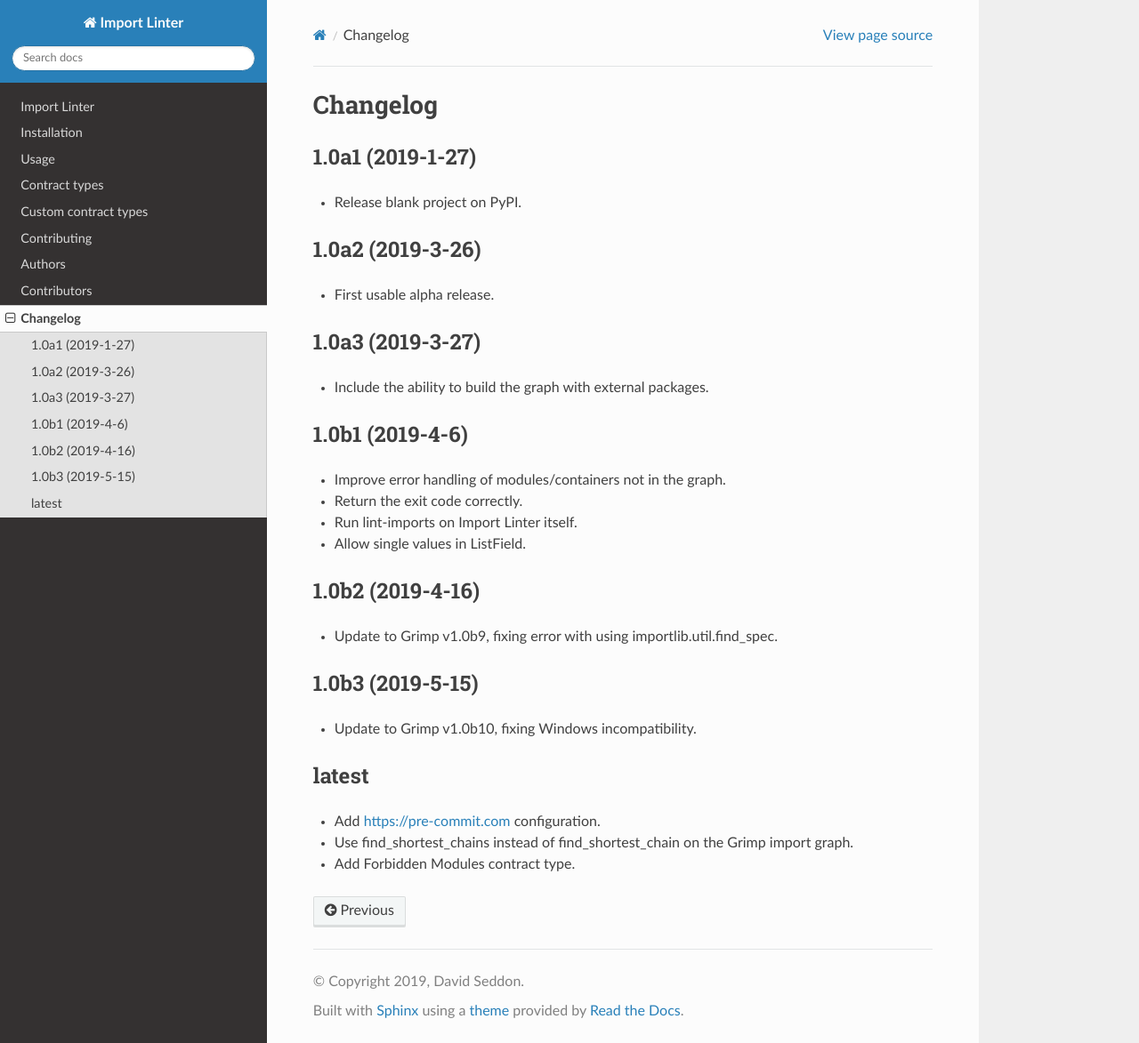
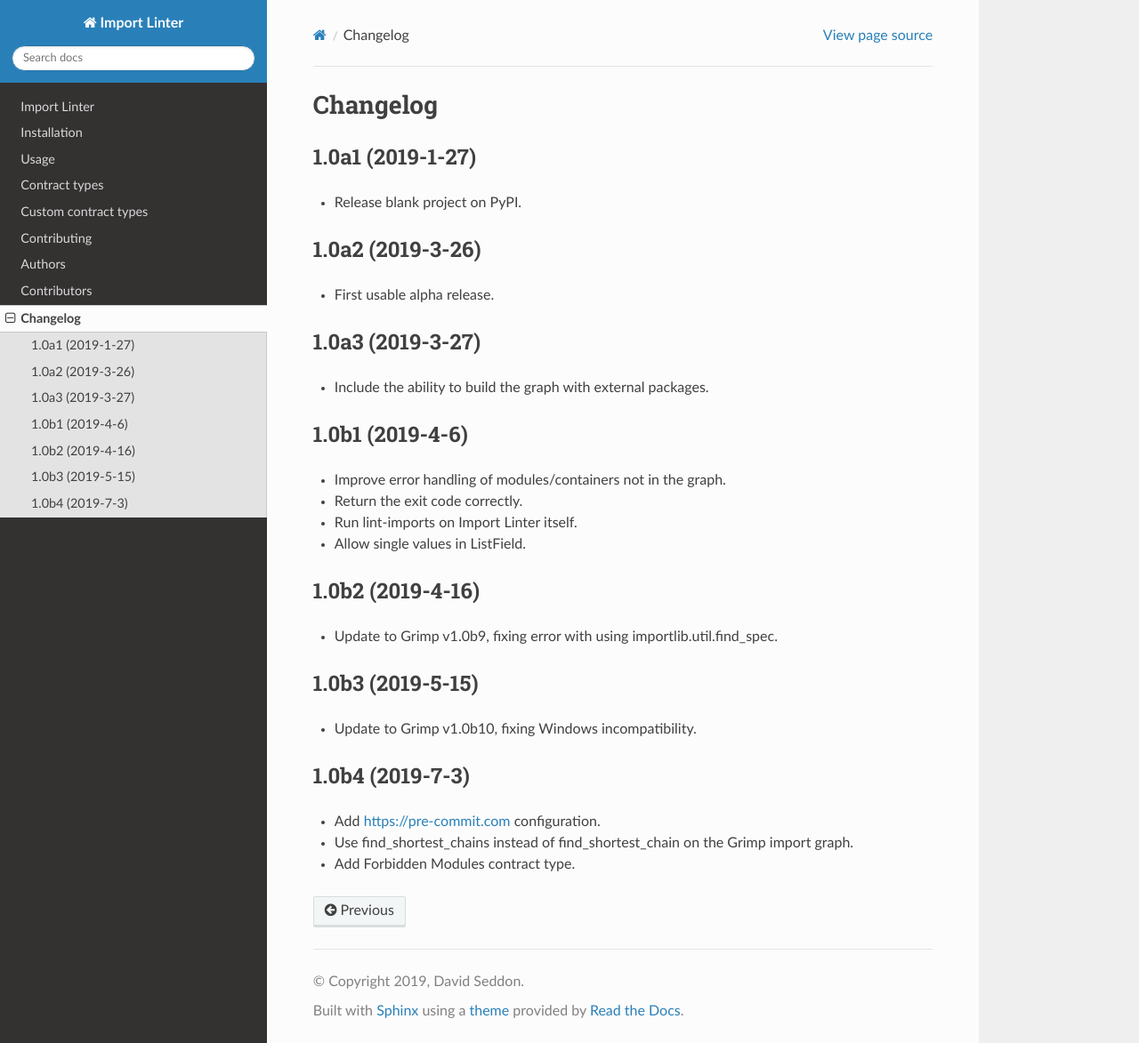
Before and after one commit to seddonym/import-linter, a Sphinx documentation site: the page built from docs/changelog.rst, in a window 1280 px wide and 1173 px high. Shown: the whole window at 89% size. Built offline with Sphinx 7.4.7 and the Read the Docs theme 2.0.0, drawn with Linux system fonts in a browser that asks for light colours.

Commit message:
Release v1.0b4

```diff
--- a/CHANGELOG.rst
+++ b/CHANGELOG.rst
@@ -39,8 +39,8 @@ Changelog
 
 * Update to Grimp v1.0b10, fixing Windows incompatibility.
 
-latest
-------
+1.0b4 (2019-7-3)
+----------------
 
 * Add https://pre-commit.com configuration.
 * Use find_shortest_chains instead of find_shortest_chain on the Grimp import graph.
--- a/docs/conf.py
+++ b/docs/conf.py
@@ -27,7 +27,7 @@ author = 'David Seddon'
 # The short X.Y version
 version = ''
 # The full version, including alpha/beta/rc tags
-release = '1.0b3'
+release = '1.0b4'
 
 
 # -- General configuration ---------------------------------------------------
--- a/setup.py
+++ b/setup.py
@@ -16,7 +16,7 @@ def read(*names, **kwargs):
 
 setup(
     name="import-linter",
-    version="1.0b3",
+    version="1.0b4",
     license="BSD 2-Clause License",
     description="Enforces rules for the internal and external imports within your Python project.",
     long_description=read("README.rst"),
--- a/src/importlinter/__init__.py
+++ b/src/importlinter/__init__.py
@@ -1,4 +1,4 @@
-__version__ = "1.0b3"
+__version__ = "1.0b4"
 
 from .application import output  # noqa
 from .domain import fields  # noqa
```
